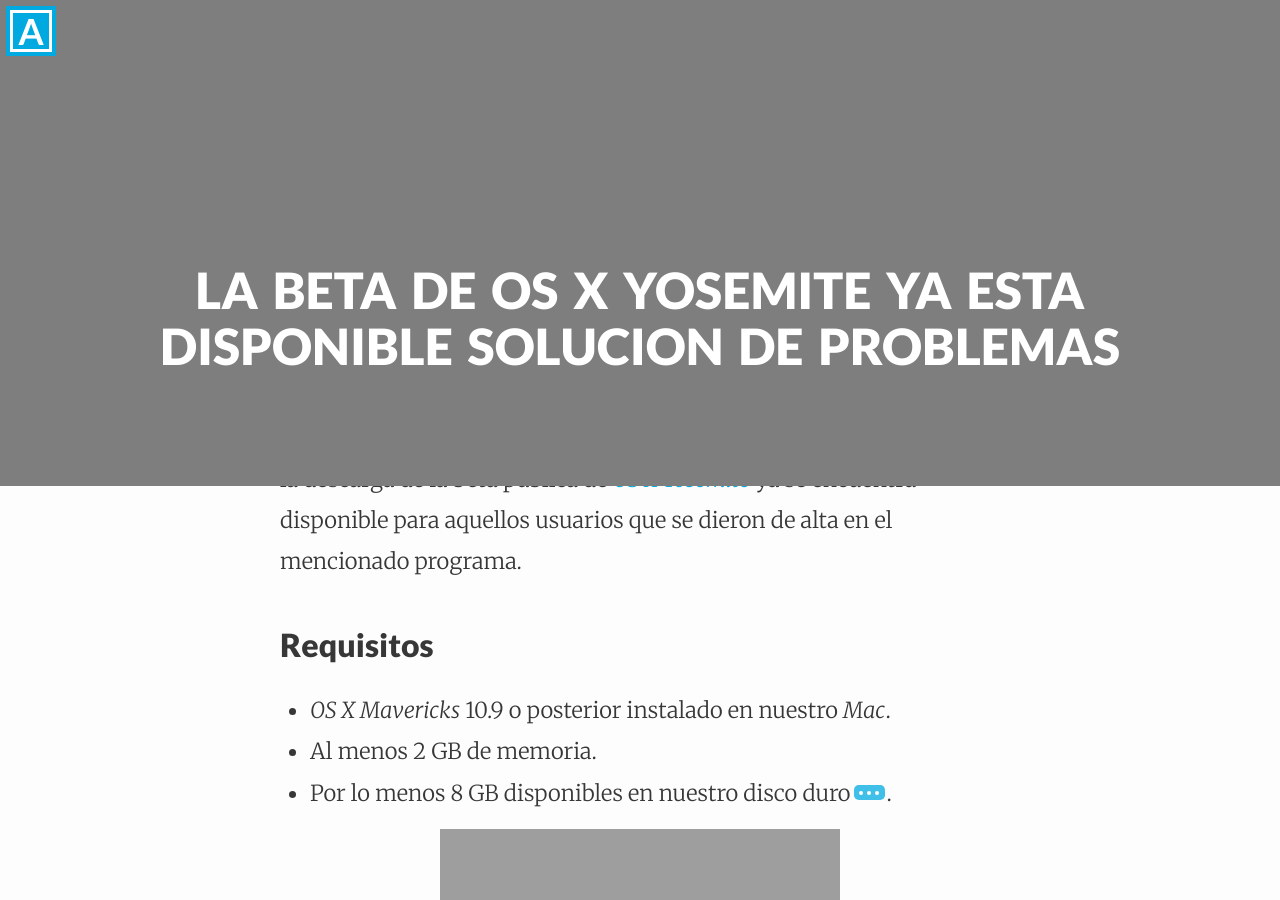
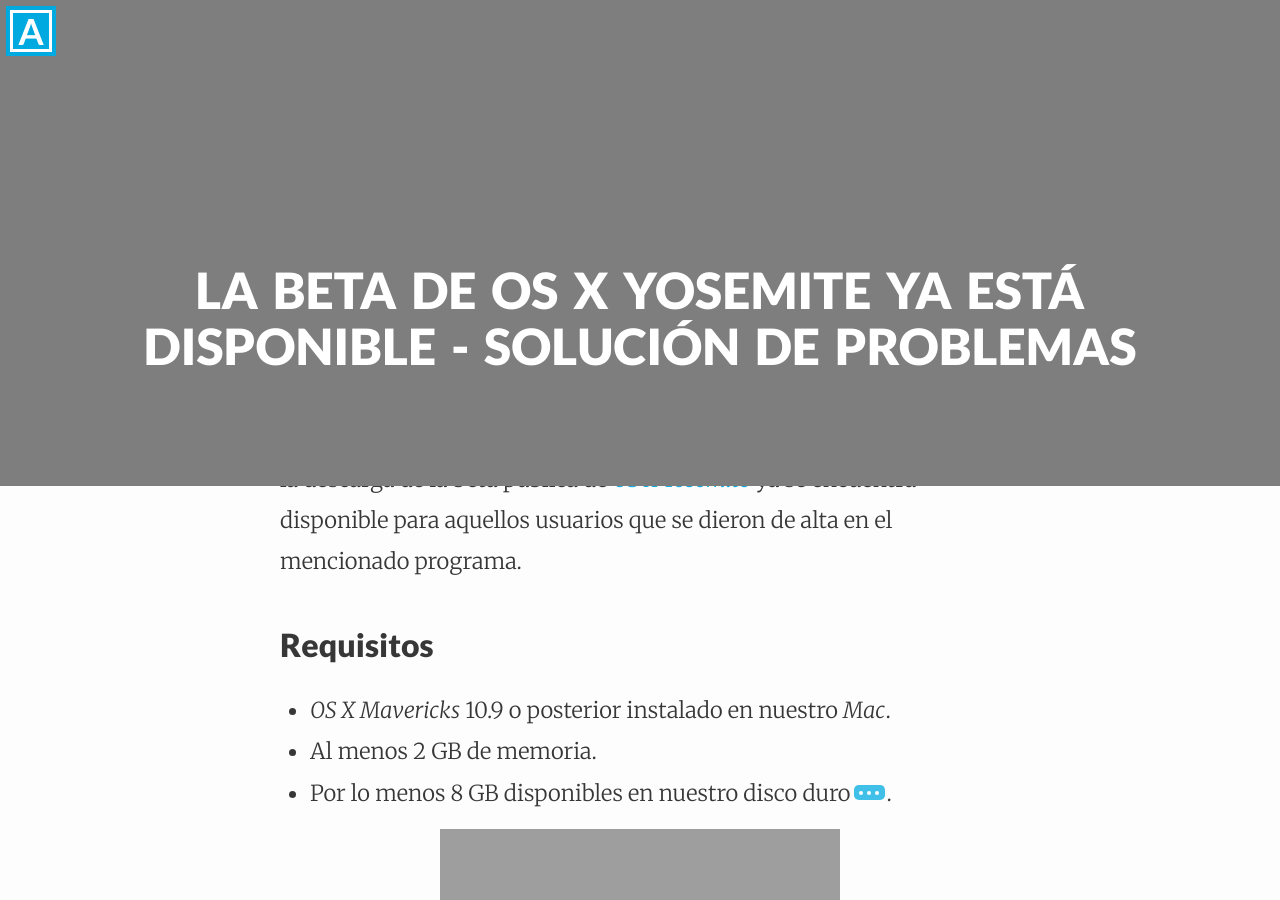
Before and after one commit to asiertejada/asiertejada.github.io, a Jekyll site: the page built from _posts/2014-07-24-la-beta-de-os-x-yosemite-ya-esta-disponible-solucion-de-problemas.md, in a window 1280 px wide and 900 px high, scrolled down 474 px. Built offline with Jekyll 4.4.1, drawn with Linux system fonts in a browser that asks for light colours; some of the changed lines change nothing that is shown.

Commit message:
Missing Post Title

```diff
--- a/_posts/2014-07-24-la-beta-de-os-x-yosemite-ya-esta-disponible-solucion-de-problemas.md
+++ b/_posts/2014-07-24-la-beta-de-os-x-yosemite-ya-esta-disponible-solucion-de-problemas.md
@@ -1,6 +1,6 @@
 ---
 layout: blog
-title:
+title: La Beta de OS X Yosemite Ya Está Disponible - Solución de Problemas
 date: 2014-07-24 23:55:00
 categories: blog
 tags: apple mac osx yosemite beta
```
